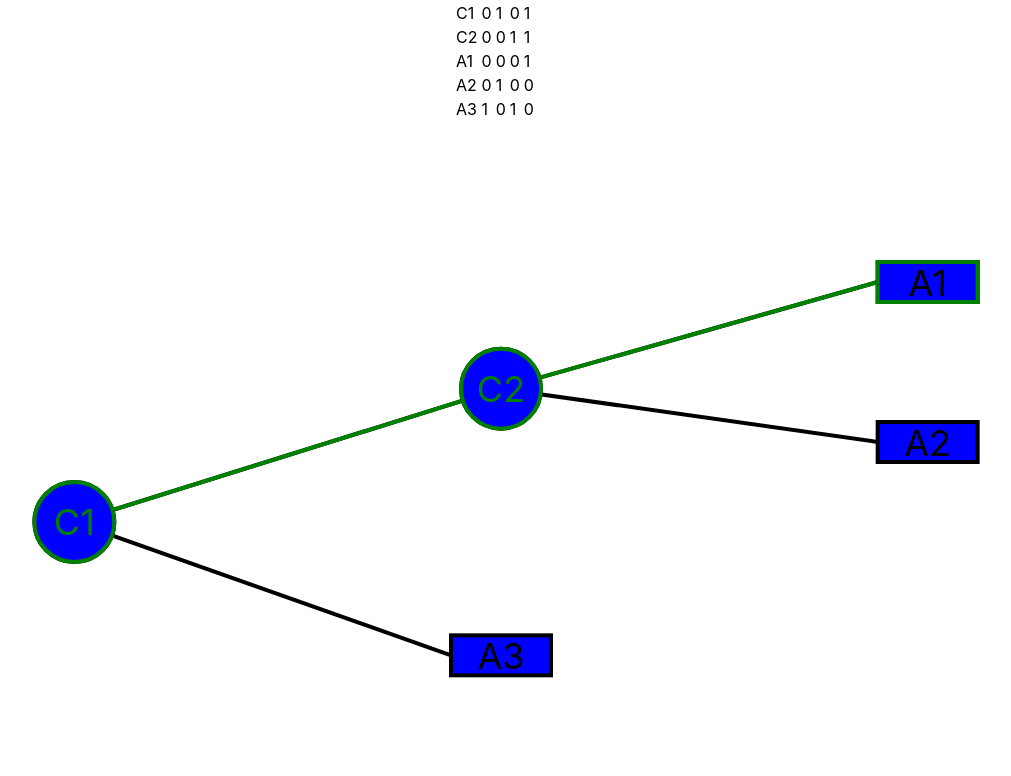
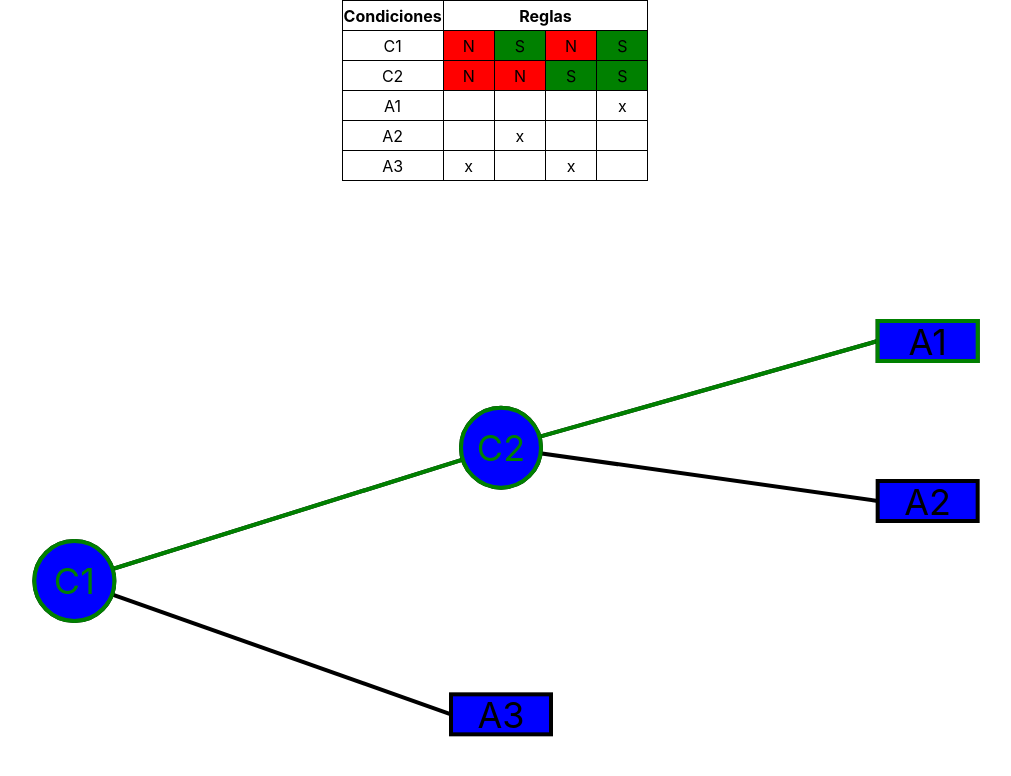
Before and after one commit to TomiMoreno/btree, a Next.js app: page / in a window 1280 px wide. Shown: the top 776 px of the page, without its empty margins (145-1156 px from the left). Built offline with nearby package versions, Linux system fonts and the light colour scheme.

Commit message:
estilizando tabla

```diff
--- a/components/Tabla.jsx
+++ b/components/Tabla.jsx
@@ -1,14 +1,22 @@
 import { iterar } from '../utils/binaryTree';
+import styles from '../styles/Arbol.module.css';
 const filas = iterar()
 export default function Tabla() {
 
   return (
-    <table >
-
+    <div className= { styles.tablaContainer }>
+    <table className = { styles.tabla }>
+    <thead>
+      <tr>
+        <th width = "1px">Condiciones</th>
+        <th colSpan={2**Object.entries(filas.condiciones).length}>Reglas</th>
+      </tr>
+    </thead>
+    <tbody>
       {Object.entries(filas.condiciones).map(([key,condiciones]) =>
           <tr>
             <td>{key}</td>
-            {condiciones.map(c=><td>{c}</td>)}
+            {condiciones.map(c=><td className={c==='S'? styles.tdTrue : styles.tdFalse}>{c}</td>)}
           </tr>
       )}
       {Object.entries(filas.acciones).map(([key,acciones]) =>
@@ -17,6 +25,8 @@ export default function Tabla() {
             {acciones.map(c=><td>{c}</td>)}
           </tr>
       )}
+      </tbody>
     </table>
+    </div>
   );
 }
--- a/styles/Arbol.module.css
+++ b/styles/Arbol.module.css
@@ -13,3 +13,27 @@
   text-anchor: middle;
   transition:all .5s;
 }
+.tabla, .tabla *{
+  border: 1px solid black;
+}
+.tabla *{
+  height: 30px;
+}
+
+.tabla {
+
+  border-collapse: collapse;
+}
+.tabla td{
+  width: 4vw;
+  text-align: center;
+}
+.tablaContainer{
+  overflow-x:auto;
+}
+.tabla .tdTrue{
+  background-color: green;
+}
+.tabla .tdFalse{
+  background-color: red;
+}
--- a/utils/binaryTree.js
+++ b/utils/binaryTree.js
@@ -114,14 +114,14 @@ export function iterar(){
       if(i%e === 0) {
         condicion.esVerdadero = !condicion.esVerdadero
       }
-      filas.condiciones[condicion.alias].push(Number(condicion.esVerdadero))
+      filas.condiciones[condicion.alias].push(condicion.esVerdadero? 'S' : 'N')
     })
     let respuesta = obtenerRespuesta(arbol).pop()
     Object.entries(filas.acciones).forEach(([key, value])=>{
       if(key === respuesta.alias){
-        filas.acciones[key].push(1)
+        filas.acciones[key].push('x')
       }else{
-        filas.acciones[key].push(0)
+        filas.acciones[key].push(' ')
       }
     })
   }
```
